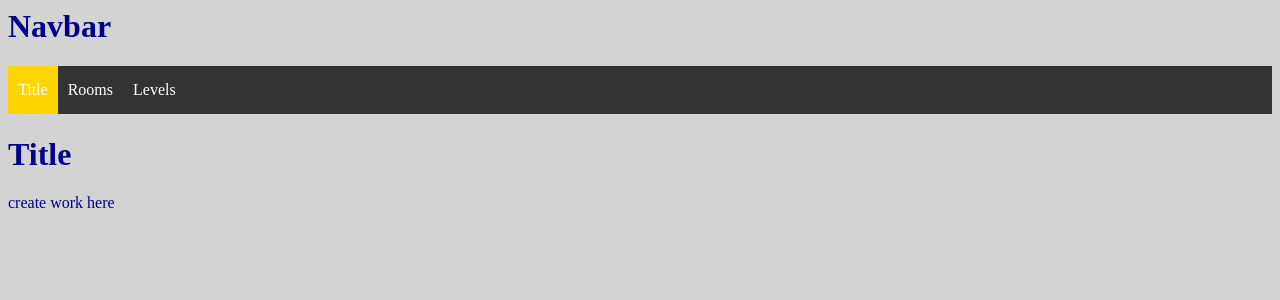
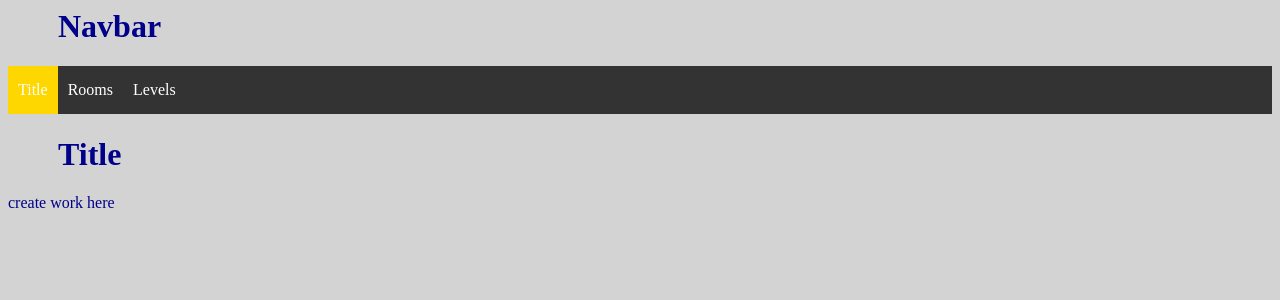
Before and after one commit to LeoKnox/dungeon_flask, a Flask app: page / in a window 1280 px wide. Shown: the top 300 px of the page. Run offline with Flask 2, Linux system fonts and the light colour scheme.

Commit message:
Add files via upload

```diff
--- a/application/static/css/layout.css
+++ b/application/static/css/layout.css
@@ -1,6 +1,10 @@
 body {
     color: darkblue;
     background-color: lightgray;
+}
+
+h1 {
+    margin-left: 50px;
 }
 
 ul {
```
